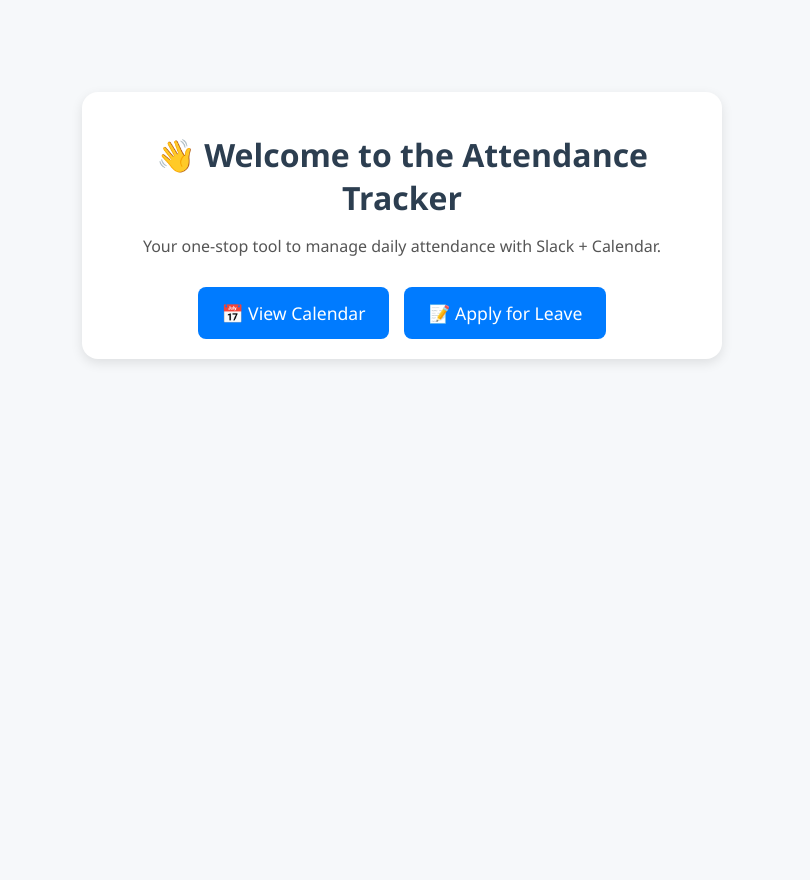
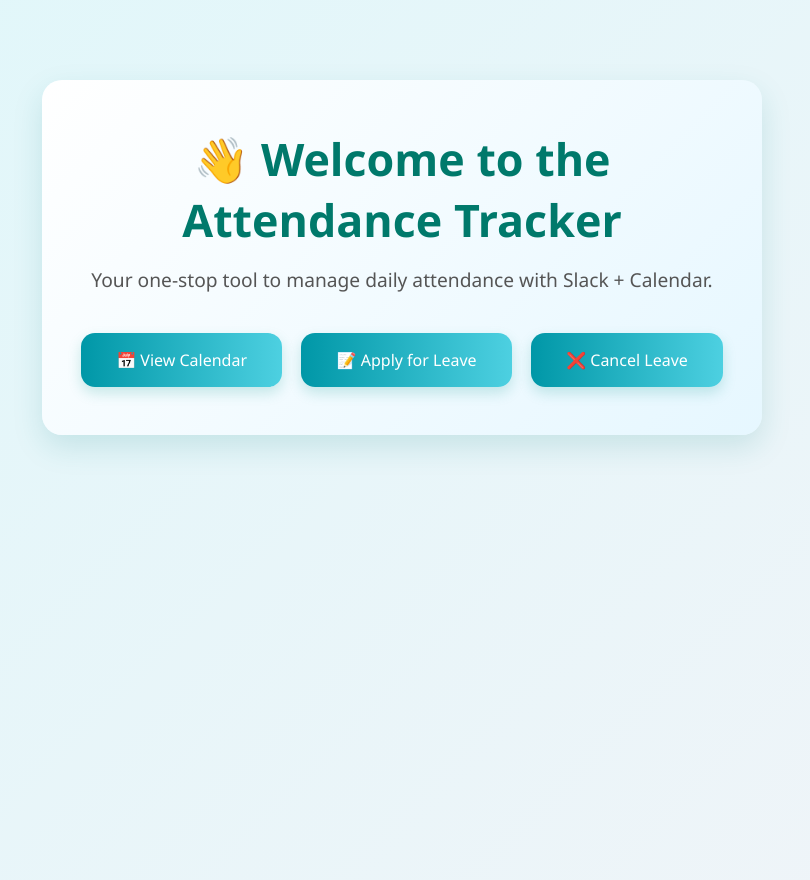
Before and after one commit to GPRaikar/Attendance-Tracker-Backend, a Flask app: page / in a window 1280 px wide. Shown: the whole page, without its empty margins (238-1048 px from the left). Before the commit the page ends 363 px from the top, so only its background shows below. Run offline with Flask 3, Linux system fonts and the light colour scheme.

Commit message:
Update home.html

```diff
--- a/templates/home.html
+++ b/templates/home.html
@@ -1,20 +1,23 @@
-<!-- templates/home.html -->
 <!DOCTYPE html>
 <html lang="en">
 <head>
   <meta charset="UTF-8" />
   <meta name="viewport" content="width=device-width, initial-scale=1.0"/>
   <title>Attendance Tracker</title>
-  <link rel="stylesheet" href="{{ url_for('static', filename='style.css') }}" />
+  <link rel="stylesheet" href="{{ url_for('static', filename='homestyle.css') }}" />
 </head>
 <body>
   <div class="home-container">
+    <!-- Optional Logo -->
+    <!-- <img src="{{ url_for('static', filename='logo.png') }}" alt="Logo" class="home-logo"> -->
+
     <h1>👋 Welcome to the Attendance Tracker</h1>
     <p>Your one-stop tool to manage daily attendance with Slack + Calendar.</p>
 
     <div class="home-buttons">
       <a href="/calendar" class="button">📅 View Calendar</a>
       <a href="/applyleave" class="button">📝 Apply for Leave</a>
+      <a href="/cancelleave" class="button">❌ Cancel Leave</a>
     </div>
   </div>
 </body>
```
